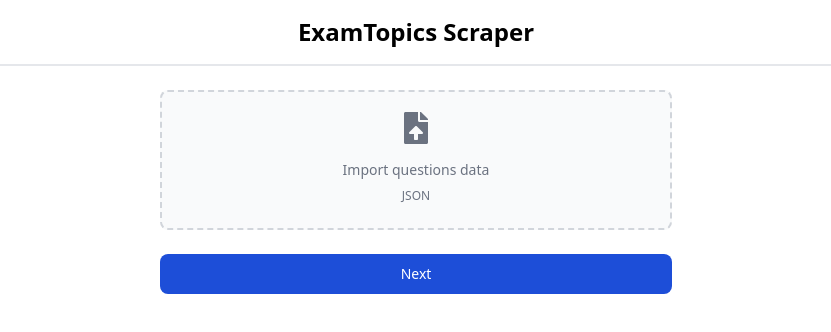
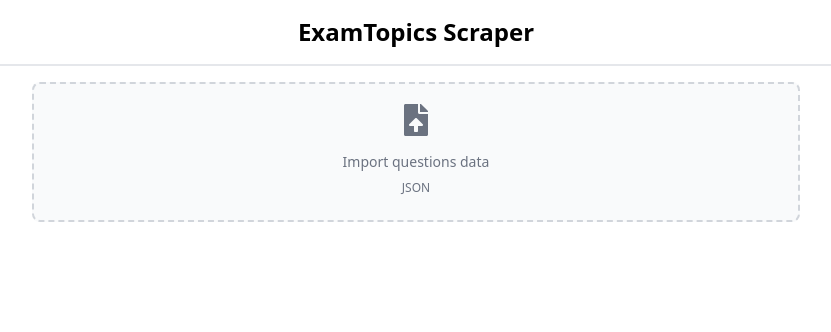
Before and after one commit to zqtay/examtopics-scraper, a Next.js app: page /test in a window 1280 px wide. Shown: the top 332 px of the page, without its empty margins (224-1055 px from the left). Built offline with nearby package versions, Linux system fonts and the light colour scheme.

Commit message:
Fix layout

```diff
--- a/src/components/ui/dropzone.tsx
+++ b/src/components/ui/dropzone.tsx
@@ -27,12 +27,12 @@
     >
       <div className={classNames("dropzone-label", labelClassName)}>
         {icon}
-        {label && <p className="mb-2 text-sm">
+        {label && <span className="text-sm">
           {label}
-        </p>}
-        {helperText && <p className="text-xs">
+        </span>}
+        {helperText && <span className="mt-2 text-xs">
           {helperText}
-        </p>}
+        </span>}
       </div>
       <input
         id={id}
--- a/src/layout/index.tsx
+++ b/src/layout/index.tsx
@@ -8,7 +8,7 @@
       </a>
     </header>
     <main
-      className="container px-2 py-6 mx-auto"
+      className="container px-2 py-4 mx-auto"
     >
       {children}
     </main>
--- a/src/pages/index.tsx
+++ b/src/pages/index.tsx
@@ -95,7 +95,7 @@
     state?.questionLinks?.length === state?.questions?.length;
 
   return (
-    <div className="max-w-[32rem] mx-auto flex flex-col justify-center">
+    <div className="max-w-[48rem] mx-auto flex flex-col justify-center">
       <div className="flex flex-wrap gap-4 justify-center items-center">
         <Dropdown
           className="flex-1 min-w-60"
--- a/src/pages/test/index.tsx
+++ b/src/pages/test/index.tsx
@@ -1,11 +1,12 @@
-import { Question } from "@/lib/scraper";
+import { Question, ScraperState } from "@/lib/scraper";
 import { ChangeEvent, FC, useContext, useEffect, useRef, useState } from "react";
 import Dropzone from "@/components/ui/dropzone";
 import { FaFileUpload } from "react-icons/fa";
+import classNames from "classnames";
 
 const Test = () => {
   const [isLoading, setIsLoading] = useState(false);
-  const [questions, setQuestions] = useState<Question[]>();
+  const [state, setState] = useState<ScraperState>();
   const [currentQuestion, setCurrentQuestion] = useState<Question>();
 
   const handleReadFile = async (e: ChangeEvent<HTMLInputElement>) => {
@@ -15,7 +16,7 @@
       const text = (e.target?.result);
       if (typeof text === "string") {
         const data = JSON.parse(text);
-        setQuestions(data);
+        setState(data);
       }
     };
     const file = e.target.files?.[0];
@@ -25,28 +26,48 @@
   };
 
   const handleNextQuestion = () => {
-    if (!questions) return;
-    const index = Math.floor(Math.random() * questions?.length);
-    setCurrentQuestion(questions[index]);
+    if (!state?.questions) return;
+    const index = Math.floor(Math.random() * state?.questions?.length);
+    setCurrentQuestion(state?.questions[index]);
   };
 
+  const isLoaded = state?.provider && state?.examCode && state?.questions;
+
+  useEffect(() => {
+    // Reset current question
+    setCurrentQuestion(undefined);
+  }, [state]);
+
   return (
-    <div className="h-full max-w-[32rem] mx-auto flex flex-col justify-center">
+    <div className="h-full max-w-[48rem] mx-auto flex flex-col justify-center">
       <Dropzone
-        className="w-full mb-6"
-        label="Import questions data"
-        helperText="JSON"
-        icon={<FaFileUpload className="w-8 h-8 mb-4 text-gray-500 dark:text-gray-400" />}
+        className={classNames("w-full mb-4", {
+          "button-default": isLoaded
+        })}
+        boxClassName={classNames({
+          "bg-transparent border-none hover:bg-transparent": isLoaded
+        })}
+        labelClassName={classNames({
+          "bg-transparent text-white p-0": isLoaded
+        })}
+        label={!isLoaded ? "Import questions data" : `${state?.provider?.toUpperCase()} ${state?.examCode?.toUpperCase()}`}
+        helperText={!isLoaded ? "JSON" : undefined}
+        icon={!isLoaded ?
+          <FaFileUpload className="w-8 h-8 mb-4 text-gray-500 dark:text-gray-400" /> :
+          undefined
+        }
         accept=".json"
         onChange={handleReadFile}
       />
       {currentQuestion && <QuestionPage {...currentQuestion} />}
-      <button
-        className="button-default"
-        onClick={handleNextQuestion}
-      >
-        Next
-      </button>
+      {isLoaded &&
+        <button
+          className="button-default"
+          onClick={handleNextQuestion}
+        >
+          {currentQuestion ? "Next" : "Start"}
+        </button>
+      }
     </div>
   );
 };
```
